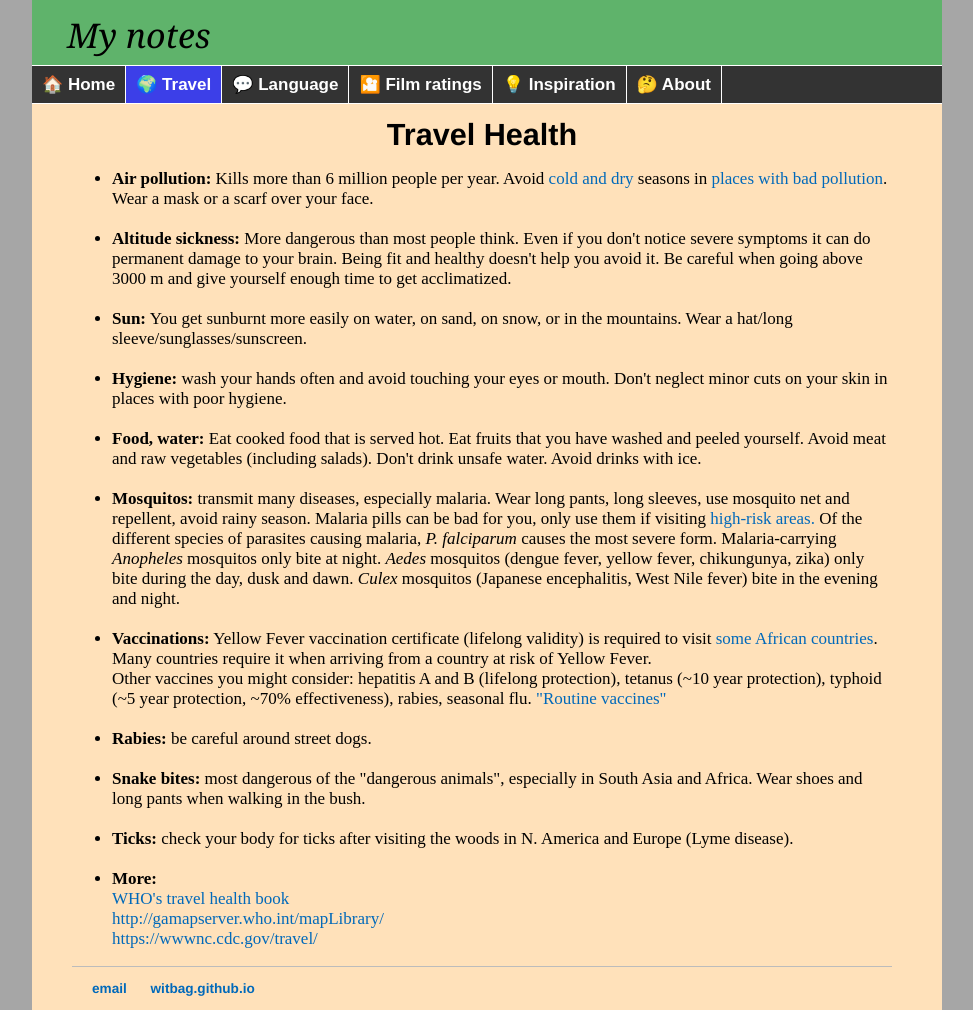
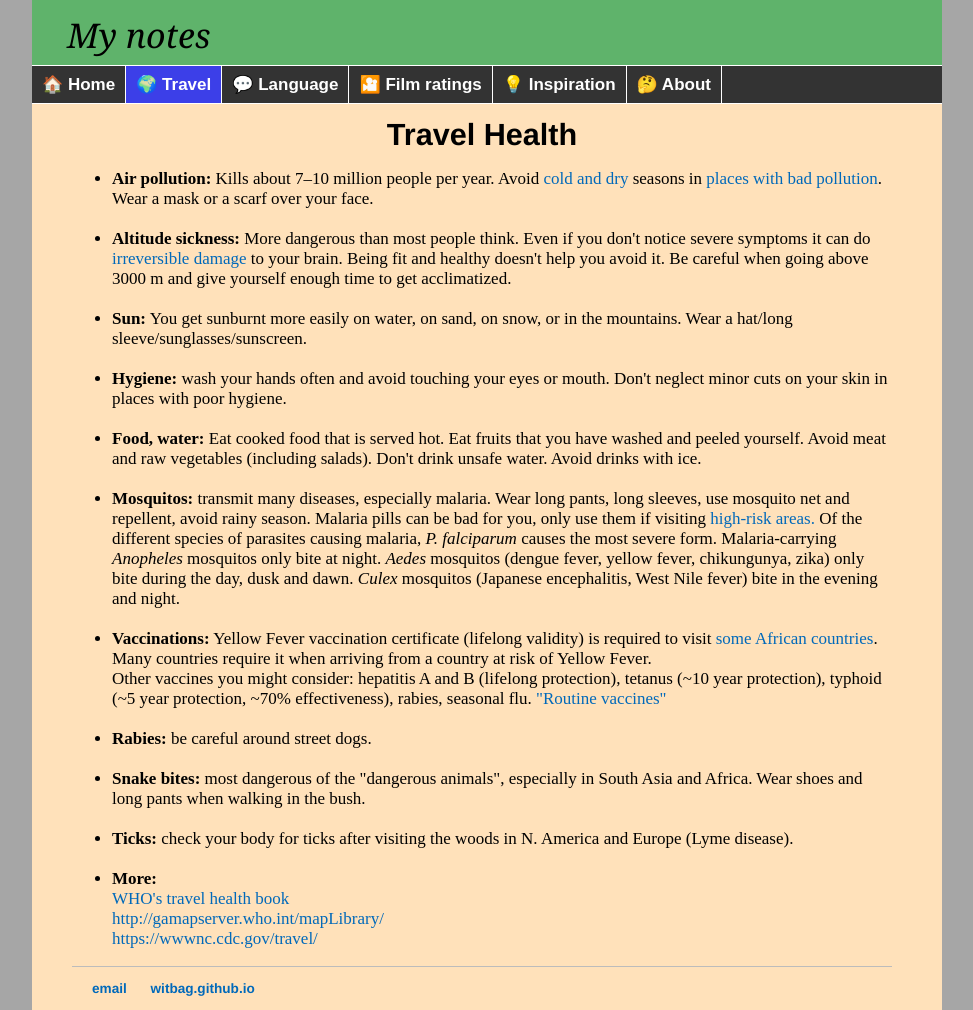
Before and after one commit to witbag/witbag.github.io, a Jekyll site: the page built from travel/health.html, in a window 1280 px wide. Shown: the whole page, without its empty margins (153-1126 px from the left). Built offline with Jekyll 4.4.1, drawn with Linux system fonts in a browser that asks for light colours.

Commit message:
Update health.html

```diff
--- a/travel/health.html
+++ b/travel/health.html
@@ -9,9 +9,9 @@ title: Travel advice
 <center><h2>Travel Health</h2></center>
 
 <ul>
-<li><b>Air pollution:</b> Kills more than 6 million people per year. Avoid <a href="http://climatemaps.romgens.com/" target=_blank>cold and dry</a> seasons in <a href="https://web.archive.org/web/20200114181623/http://maps.who.int/airpollution/" target=_blank>places with bad pollution</a>. Wear a mask or a scarf over your face.<br>
+<li><b>Air pollution:</b> Kills about 7–10 million people per year. Avoid <a href="http://climatemaps.romgens.com/" target=_blank>cold and dry</a> seasons in <a href="https://ehp.niehs.nih.gov/cms/asset/b2e69e34-f2f6-4321-a4e8-6a4dd11462db/ehp.1408646.g003.jpg" target=_blank>places with bad pollution</a>. Wear a mask or a scarf over your face.<br>
 <br>
-<li><b>Altitude sickness:</b> More dangerous than most people think. Even if you don't notice severe symptoms it can do permanent damage to your brain. Being fit and healthy doesn't help you avoid it. Be careful when going above 3000 m and give yourself enough time to get acclimatized. <br>
+<li><b>Altitude sickness:</b> More dangerous than most people think. Even if you don't notice severe symptoms it can do <a href="https://www.cns.nyu.edu/events/spf/SPF_papers/fayed2006evidence.pdf" target=_blank>irreversible damage</a> to your brain. Being fit and healthy doesn't help you avoid it. Be careful when going above 3000 m and give yourself enough time to get acclimatized. <br>
 <br>
 <li><b>Sun:</b> You get sunburnt more easily on water, on sand, on snow, or in the mountains. Wear a hat/long sleeve/sunglasses/sunscreen.<br>
 <br>
```
